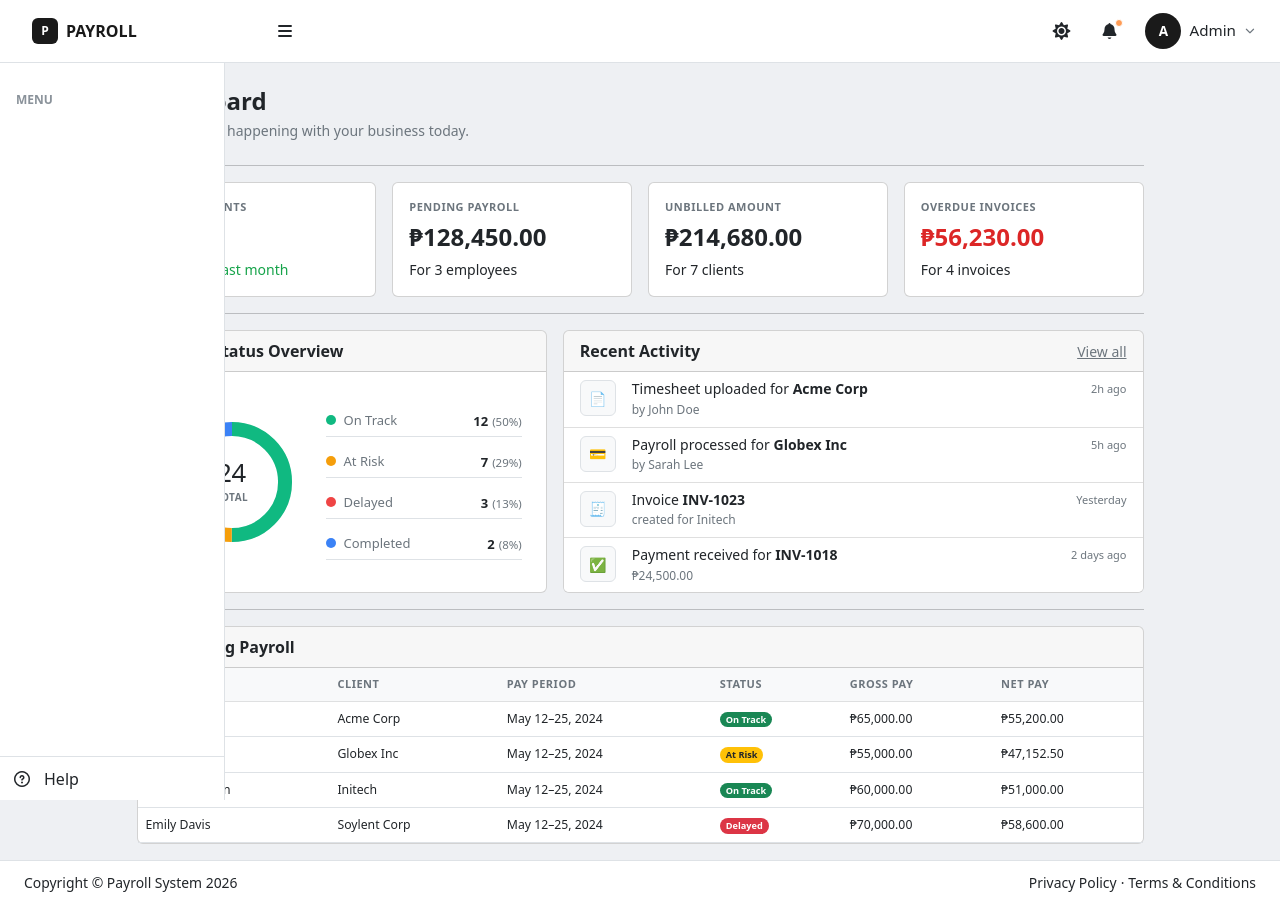
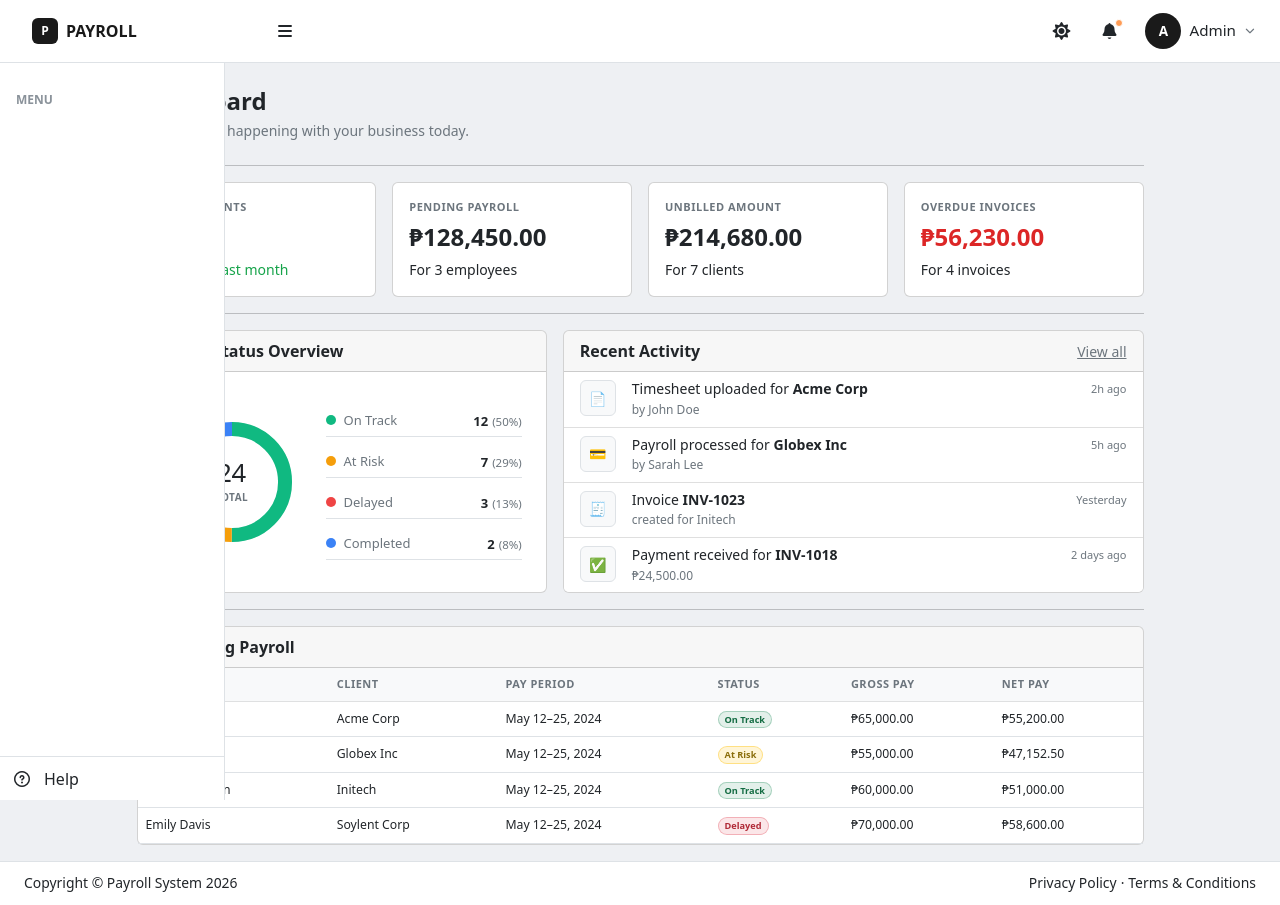
Before and after one commit to melchie04/payroll-system, a React (Vite) app in the folder frontend/: page / in a window 1280 px wide. Built offline with nearby package versions, Linux system fonts and the light colour scheme.

Commit message:
Update: Settings page

```diff
--- /dev/null
+++ b/frontend/src/assets/scss/_badge.scss
@@ -0,0 +1,76 @@
+// Status badge (Badge in components/ui).
+//
+// Solid fills only work in one theme at a time: on the light shell the
+// saturated chips shout, and on the dark shell they glare. Tinted chips carry
+// the same meaning in both, and match the tinted tag badges already used for
+// notification types and role permissions.
+//
+// Text tones follow Bootstrap 5.3's emphasis scale — the darker shade on
+// light, the lighter shade on dark — so contrast holds either way.
+
+.status-badge {
+  background-color: var(--status-badge-bg);
+  border: 1px solid var(--status-badge-border);
+  color: var(--status-badge-color);
+  font-weight: 600;
+}
+
+.status-badge-success {
+  --status-badge-bg: rgba(25, 135, 84, 0.12);
+  --status-badge-border: rgba(25, 135, 84, 0.3);
+  --status-badge-color: #146c43;
+}
+
+.status-badge-warning {
+  --status-badge-bg: rgba(255, 193, 7, 0.16);
+  --status-badge-border: rgba(255, 193, 7, 0.4);
+  --status-badge-color: #8a6d0b;
+}
+
+.status-badge-danger {
+  --status-badge-bg: rgba(220, 53, 69, 0.12);
+  --status-badge-border: rgba(220, 53, 69, 0.3);
+  --status-badge-color: #b02a37;
+}
+
+.status-badge-primary {
+  --status-badge-bg: rgba(13, 110, 253, 0.12);
+  --status-badge-border: rgba(13, 110, 253, 0.3);
+  --status-badge-color: #0a58ca;
+}
+
+.status-badge-secondary {
+  --status-badge-bg: rgba(108, 117, 125, 0.14);
+  --status-badge-border: rgba(108, 117, 125, 0.3);
+  --status-badge-color: #565e64;
+}
+
+[data-bs-theme="dark"] .status-badge-success {
+  --status-badge-bg: rgba(25, 135, 84, 0.22);
+  --status-badge-border: rgba(25, 135, 84, 0.45);
+  --status-badge-color: #75b798;
+}
+
+[data-bs-theme="dark"] .status-badge-warning {
+  --status-badge-bg: rgba(255, 193, 7, 0.2);
+  --status-badge-border: rgba(255, 193, 7, 0.45);
+  --status-badge-color: #ffda6a;
+}
+
+[data-bs-theme="dark"] .status-badge-danger {
+  --status-badge-bg: rgba(220, 53, 69, 0.22);
+  --status-badge-border: rgba(220, 53, 69, 0.45);
+  --status-badge-color: #ea868f;
+}
+
+[data-bs-theme="dark"] .status-badge-primary {
+  --status-badge-bg: rgba(13, 110, 253, 0.22);
+  --status-badge-border: rgba(13, 110, 253, 0.45);
+  --status-badge-color: #6ea8fe;
+}
+
+[data-bs-theme="dark"] .status-badge-secondary {
+  --status-badge-bg: rgba(173, 181, 189, 0.18);
+  --status-badge-border: rgba(173, 181, 189, 0.35);
+  --status-badge-color: #ced4da;
+}
--- a/frontend/src/assets/scss/_dark.scss
+++ b/frontend/src/assets/scss/_dark.scss
@@ -59,6 +59,7 @@
   --bs-dropdown-link-hover-color: var(--app-dark-text);
   --bs-dropdown-link-hover-bg: rgba(255, 255, 255, 0.08);
   --bs-dropdown-header-color: var(--app-dark-text-muted);
+  --bs-border-color: var(--app-dark-border);
 }
 
 // --- Tables ----------------------------------------------------------------
@@ -103,7 +104,10 @@
 
 [data-bs-theme="dark"] #layoutSidenav_content .text-dark,
 [data-bs-theme="dark"] #layoutSidenav_content .text-body,
-[data-bs-theme="dark"] .modal-content .text-dark {
+[data-bs-theme="dark"] .modal-content .text-dark,
+[data-bs-theme="dark"] .modal-content .text-body,
+[data-bs-theme="dark"] .dropdown-menu .text-dark,
+[data-bs-theme="dark"] .dropdown-menu .text-body {
   color: var(--app-dark-text) !important;
 }
 
@@ -265,6 +269,11 @@
 // The unread dot's ring is drawn with --bs-body-bg inline; point it at the
 // bar's own colour so the ring disappears into it rather than flashing white.
 
+[data-bs-theme="dark"] .sb-topnav,
+[data-bs-theme="dark"] .sb-sidenav {
+  --bs-border-color: var(--app-dark-border);
+}
+
 [data-bs-theme="dark"] .sb-topnav {
   --bs-body-bg: var(--app-dark-surface);
 }
--- a/frontend/src/assets/scss/custom.scss
+++ b/frontend/src/assets/scss/custom.scss
@@ -6,5 +6,6 @@
 @use "sidenav";
 @use "tabs";
 @use "table";
+@use "badge";
 @use "buttons";
 @use "dark";
--- a/frontend/src/components/settings/ChangePasswordTab.jsx
+++ b/frontend/src/components/settings/ChangePasswordTab.jsx
@@ -1,4 +1,4 @@
-import { DataCard, BtnPrimary, FormField, RequirementRow } from "../ui/index.jsx";
+import { DataCard, BtnPrimary, FormField, RequirementRow, SectionHeading } from "../ui/index.jsx";
 
 // ChangePasswordTab — self-service change password form tab.
 export function ChangePasswordTab({ self, onChange, onSubmit, onToggleShowPassword }) {
@@ -16,9 +16,7 @@ export function ChangePasswordTab({ self, onChange, onSubmit, onToggleShowPasswo
           )}
 
           <div className="mb-4">
-            <div className="text-uppercase text-muted fw-semibold mb-2" style={{ fontSize: 11, letterSpacing: 0.5 }}>
-              Current Password
-            </div>
+            <SectionHeading>Verify it's you</SectionHeading>
             <div className="row g-3">
               <div className="col-12 col-lg-6">
                 <FormField label="Current Password">
@@ -45,9 +43,7 @@ export function ChangePasswordTab({ self, onChange, onSubmit, onToggleShowPasswo
           </div>
 
           <div className="mb-4">
-            <div className="text-uppercase text-muted fw-semibold mb-2" style={{ fontSize: 11, letterSpacing: 0.5 }}>
-              New Password
-            </div>
+            <SectionHeading>Choose a new password</SectionHeading>
             <div className="row g-3">
               <div className="col-12 col-md-6">
                 <FormField label="New Password">
--- a/frontend/src/components/settings/GeneralTab.jsx
+++ b/frontend/src/components/settings/GeneralTab.jsx
@@ -1,4 +1,4 @@
-import { DataCard, BtnPrimary, FormField } from "../ui/index.jsx";
+import { DataCard, BtnPrimary, FormField, SectionHeading } from "../ui/index.jsx";
 
 // GeneralTab — general company/preferences settings tab.
 export function GeneralTab({ generalSaved, onSave }) {
@@ -14,9 +14,7 @@ export function GeneralTab({ generalSaved, onSave }) {
           )}
 
           <div className="mb-4">
-            <div className="text-uppercase text-muted fw-semibold mb-2" style={{ fontSize: 11, letterSpacing: 0.5 }}>
-              Company
-            </div>
+            <SectionHeading>Company</SectionHeading>
             <div className="row g-3">
               <div className="col-12 col-md-6">
                 <FormField label="Company Name">
@@ -35,9 +33,7 @@ export function GeneralTab({ generalSaved, onSave }) {
           </div>
 
           <div className="mb-4">
-            <div className="text-uppercase text-muted fw-semibold mb-2" style={{ fontSize: 11, letterSpacing: 0.5 }}>
-              Payroll Defaults
-            </div>
+            <SectionHeading>Payroll Defaults</SectionHeading>
             <div className="row g-3">
               <div className="col-12 col-md-6">
                 <FormField label="Default Currency">
--- a/frontend/src/components/settings/RolesTab.jsx
+++ b/frontend/src/components/settings/RolesTab.jsx
@@ -146,7 +146,8 @@ function RolesList({ roleList, onEditRole, onDeleteRole }) {
           {roleList.length === 0 && <div className="col-12 text-center text-muted py-5 small">No roles created yet.</div>}
           {roleList.map((r) => (
             <div className="col-12 col-md-6" key={r.id}>
-              <div className="border rounded-3 p-3 h-100 d-flex align-items-start gap-3">
+              <div className="border rounded-3 h-100 d-flex flex-column">
+                <div className="d-flex align-items-center gap-3 p-3">
                   <div
                     className="d-flex align-items-center justify-content-center flex-shrink-0 border rounded-3 bg-light text-secondary"
                     style={{ width: 40, height: 40, fontSize: 15 }}
@@ -155,8 +156,6 @@ function RolesList({ roleList, onEditRole, onDeleteRole }) {
                   </div>
 
                   <div className="flex-grow-1" style={{ minWidth: 0 }}>
-                  <div className="d-flex justify-content-between align-items-start gap-2 mb-2">
-                    <div style={{ minWidth: 0 }}>
                     <div className="fw-semibold" style={{ overflowWrap: "anywhere" }}>
                       {r.name}
                     </div>
@@ -164,6 +163,7 @@ function RolesList({ roleList, onEditRole, onDeleteRole }) {
                       {r.users} user{r.users === 1 ? "" : "s"}
                     </div>
                   </div>
+
                   <div className="d-flex gap-1 flex-shrink-0">
                     <IconBtn title="Edit role" onClick={() => onEditRole(r)}>
                       <i className="fas fa-pen text-muted opacity-75"></i>
@@ -174,8 +174,9 @@ function RolesList({ roleList, onEditRole, onDeleteRole }) {
                   </div>
                 </div>
 
-                  <p className="text-muted small mb-3">{r.description}</p>
+                <p className="text-muted small px-3 mb-3">{r.description}</p>
 
+                <div className="mt-auto border-top px-3 py-3">
                   <div className="text-uppercase text-muted fw-semibold mb-2" style={{ fontSize: 11, letterSpacing: 0.5 }}>
                     Permissions
                   </div>
--- a/frontend/src/components/ui/index.jsx
+++ b/frontend/src/components/ui/index.jsx
@@ -23,8 +23,7 @@ const statusVariant = {
 // Badge — status pill colored by status value.
 export function Badge({ status }) {
   const variant = statusVariant[status] || "secondary";
-  const textClass = variant === "warning" ? "text-dark" : "";
-  return <span className={`badge rounded-pill bg-${variant} ${textClass}`}>{status}</span>;
+  return <span className={`badge rounded-pill status-badge status-badge-${variant}`}>{status}</span>;
 }
 
 // BtnPrimary — dark primary action button.
@@ -444,6 +443,16 @@ export function Modal({ id, title, children, footer, size = "" }) {
   );
 }
 
+// SectionHeading — groups a set of form fields. Deliberately outranks the
+// FormField label, which is uppercase, muted and 11px.
+export function SectionHeading({ children }) {
+  return (
+    <div className="fw-semibold text-body mb-3 pb-2 border-bottom" style={{ fontSize: "0.8125rem" }}>
+      {children}
+    </div>
+  );
+}
+
 // FormField — labeled form field wrapper.
 export function FormField({ label, children }) {
   return (
```
Lines whose indentation alone changed are shown as unchanged.
